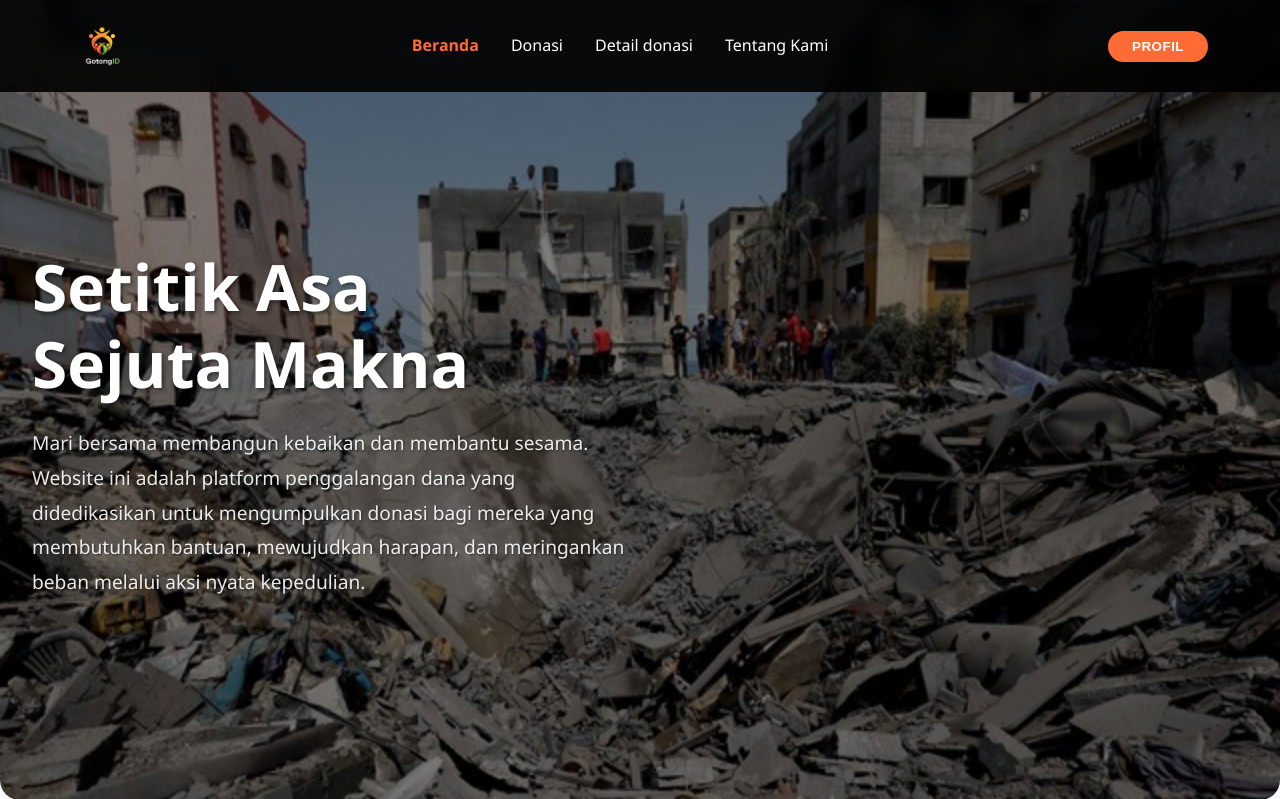
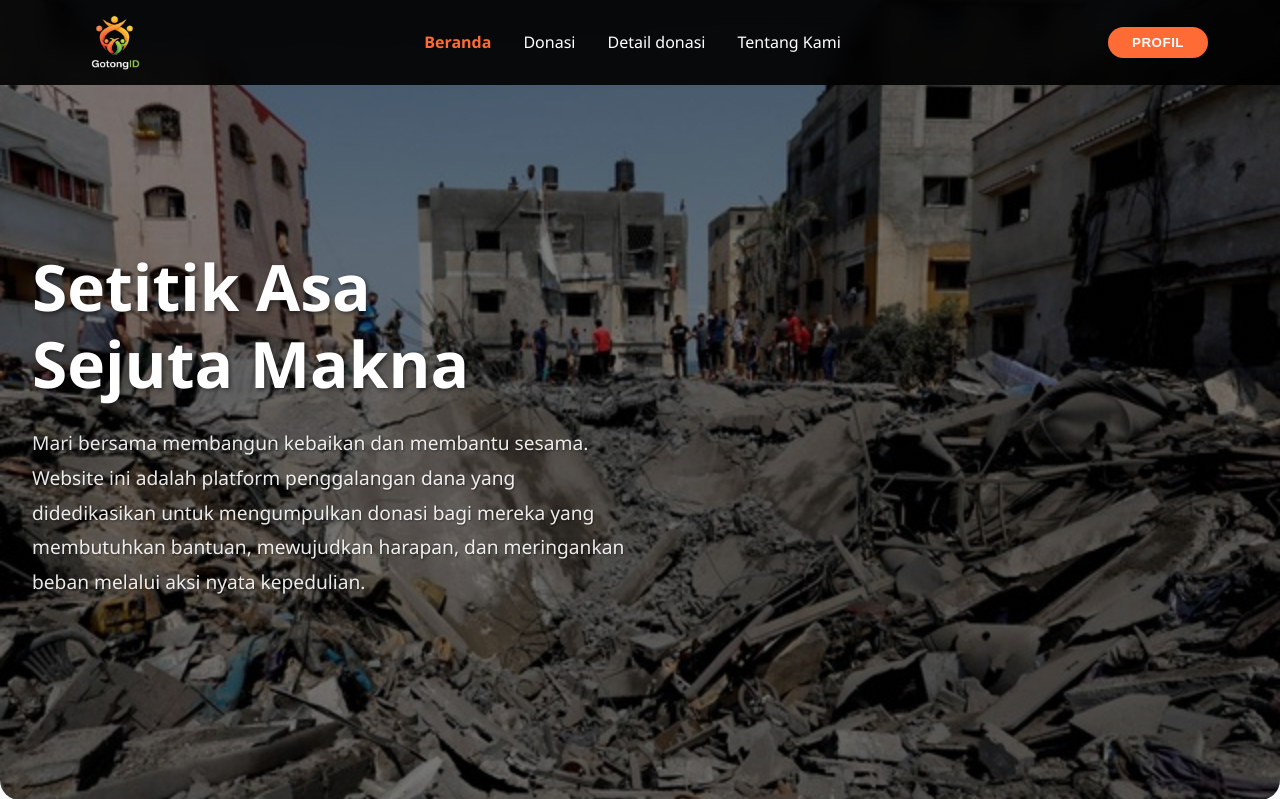
Before and after one commit to vivamiranda/Laukita, a PHP site: page /index.html in a window 1280 px wide. Shown: the top 799 px of the page. Run offline with PHP 8.4, Linux system fonts and the light colour scheme.

Commit message:
merubah ukuran logo

```diff
--- a/style.css
+++ b/style.css
@@ -42,16 +42,17 @@ body {
 
 /* ===========================================
    2. NAVBAR - Navigasi Header Atas
-   - Styling untuk bilah navigasi utama di bagian paling atas halaman.
    =========================================== */
 .navbar {
     background: rgba(0, 0, 0, 0.9);
-    padding: 1rem 0;
+    min-height: 80px; /* Sesuaikan angka ini. Ini akan menjadi tinggi minimal navbar. */
     position: fixed;
     width: 100%;
     top: 0;
     z-index: 1000;
     backdrop-filter: blur(10px);
+    display: flex; /* Tambahkan ini */
+    align-items: center;
 }
 
 .nav-container {
@@ -61,30 +62,26 @@ body {
     justify-content: space-between;
     align-items: center;
     padding: 0 2rem;
+    width: 100%;
 }
 
 .logo {
+    height: 85px; /* Sesuaikan tinggi logo Anda di sini, misalnya 60px */
     display: flex;
     align-items: center;
-    height: 60px; /* Sesuaikan tinggi logo sesuai kebutuhan Anda */
 }
 
 .logo::before {
-    /* Hapus atau komentari properti ini jika Anda tidak ingin ikon hati lagi */
-    /* content: "♥"; */
-    /* margin-right: 0.5rem; */
-    /* color: #ff6b35; */
-    /* font-size: 1.8rem; */
-    content: none; /* Pastikan pseudo-elemen tidak menampilkan apa-apa */
+    content: none;
 }
 
-/* Tambahkan gaya baru untuk gambar logo */
 .logo img {
-    height: 100%; /* Pastikan gambar mengisi tinggi elemen .logo */
-    width: auto; /* Sesuaikan lebar secara proporsional */
-    display: block; /* Menghilangkan spasi ekstra di bawah gambar */
+    height: 100%;
+    width: auto;
+    display: block;
 }
 
+/* Pastikan juga Anda memiliki gaya untuk .nav-menu dan .profile-btn seperti sebelumnya */
 .nav-menu {
     display: flex;
     list-style: none;
```
